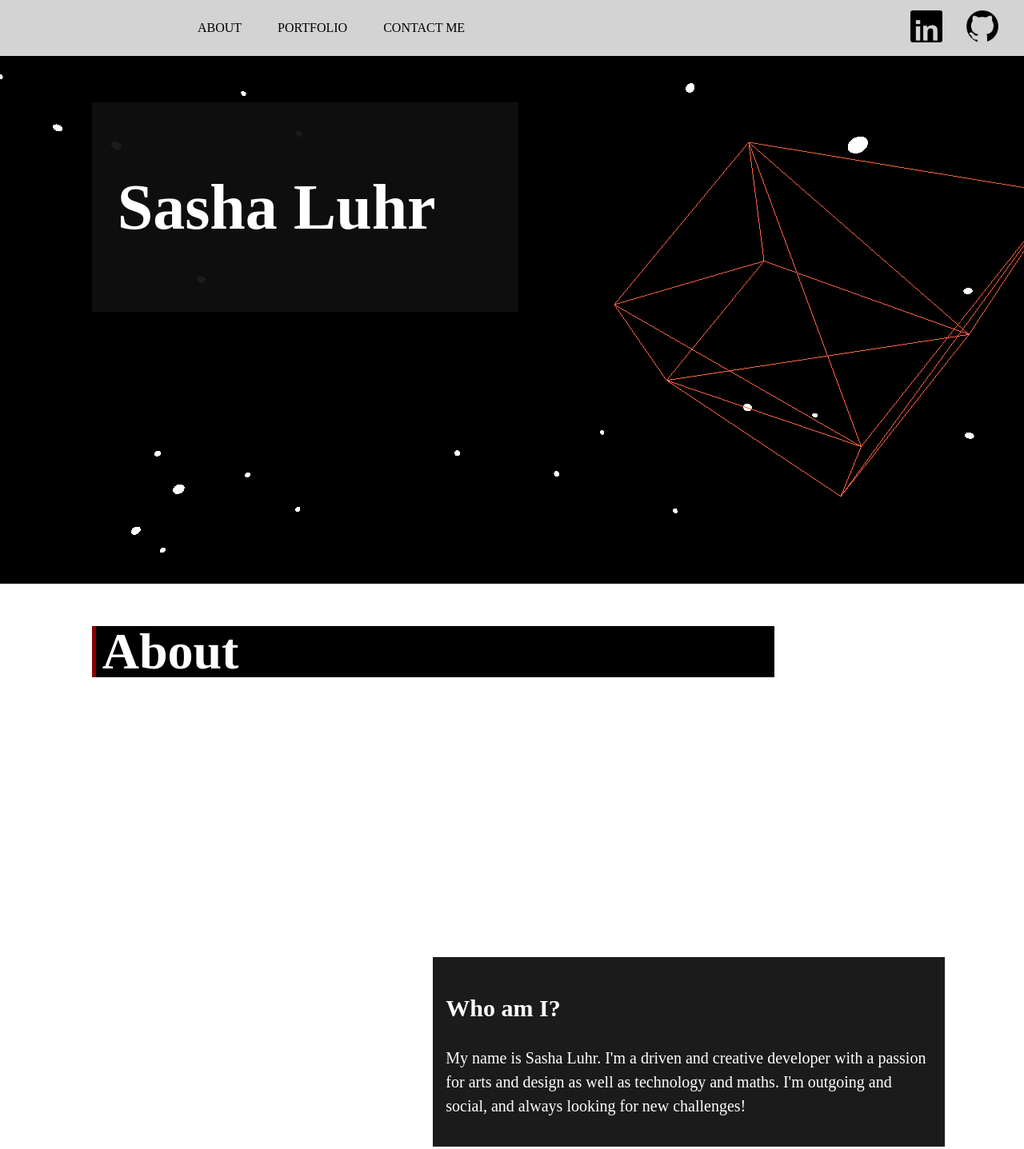
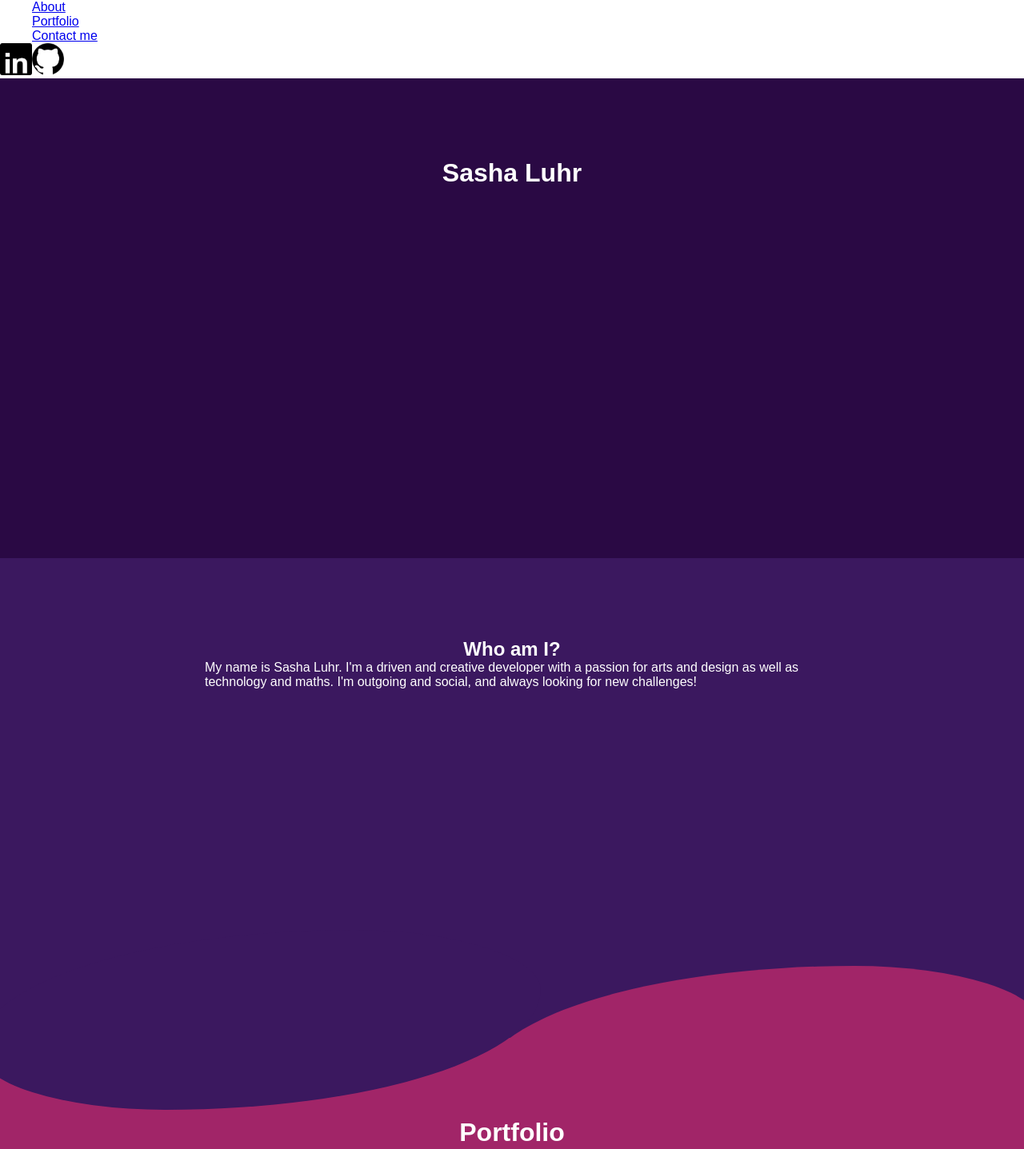
Before and after one commit to sashinshin/portfolio-website, a Gatsby site: page / in a window 1280 px wide. Shown: the top 1437 px of the page at 80% size. Built offline with nearby package versions, Linux system fonts and the light colour scheme; Gatsby itself is replaced by a stand-in of ours; animation ran at ten frames a second.

Commit message:
2d website

```diff
--- a/src/index/Main.js
+++ b/src/index/Main.js
@@ -1,6 +1,5 @@
 import React from 'react';
 import './main.css';
-import App from './threejs/App';
 import githubLogo from './images/github-logo.png'
 import linkedinLogo from './images/linkedin-logo.png'
 
@@ -11,8 +10,9 @@ const Main = () => {
         <title>
             Sasha Luhr
         </title>
-        <App />
         <main className="main-content">
+
+            {/* navbar */}
             <nav>
                 <ul className="nav">
                     <li>
@@ -36,13 +36,12 @@ const Main = () => {
                 </div>
             </nav>
 
-            <header className="name">
+            <header className="section c1">
                 <h1>Sasha Luhr</h1>
             </header>
 
-            <h1 className="title" id="about">About</h1>
 
-            <article class="left">
+            <article className="section c2">
                 <h2> Who am I?</h2>
 
                 <p>
@@ -50,11 +49,14 @@ const Main = () => {
                     I'm outgoing and social, and always looking for new challenges!
                 </p>
 
+            <div className="curve" />
             </article>
 
-            <h1 className="title" id="projects">Portfolio</h1>
 
-            <article className="light left">
+            <h1 className="section c3" id="projects">Portfolio</h1>
+
+            <article className="section c4">
+
                 <h3><a href="https://dream-stream.netlify.app/" target="_blank">DreamStream</a></h3>
                 <p>
                     DreamStream is an image sharing social media website created by me, Max Anderberg, Amund Ring and Konstantinos Dimtrakopoulus. It has all the features you would want including making posts, liking them, commenting and more!
@@ -63,7 +65,7 @@ const Main = () => {
                 </p>
             </article>
 
-            <article className="light">
+            <article className="section c2">
                 <h3><a href="http://workout-app-hackday.herokuapp.com/" target="_blank">Workout tracker</a></h3>
                 <p>
                     The workout tracker was made in one day as a hackday project. It lets you create exercises that you assemble into a workout complete with customizable reps, sets and weight. Your completed workouts are saved along with time and date.
@@ -71,15 +73,15 @@ const Main = () => {
                 </p>
             </article>
 
-            <article className="light left">
+            <article className="section c2">
                 <h3><a href="todo" target="_blank">Todo list</a></h3>
                 <p>
                     My first React application! A todo list where you can add, mark and remove items.
                 </p>
             </article>
 
+            <footer className="section c3">
                 <h1 className="title" id="contact">Contact me</h1>
-                <footer className="contact">
                 <ul className="contact__list">
                     <li>
                         <img src="https://cdn-icons-png.flaticon.com/512/561/561127.png" width="40" />
--- a/src/index/main.css
+++ b/src/index/main.css
@@ -1,128 +1,81 @@
-canvas {
-    position: fixed;
-    top: 0;
-    left: 0;
+* {
+    margin: 0;
 }
 
+body {
+    font-family: sans-serif;
+    color: white;
+    overflow-x: hidden;
+}
 
 html {
     scroll-behavior: smooth;
 }
 
 :root {
-    --dark-bg: rgba(15, 15, 15, 0.95);
-    --spacing: 350px;
-
-    font-weight: 400;
-    font-style: normal;
+    --color-1: #2A0944;
+    --color-2: #3B185F;
+    --color-3: #A12568;
+    --color-4: #FEC260;
 }
 
-nav {
-    position: fixed;
-    top: 0;
-    left: 0;
+.c1 {
+    background: var(--color-1);
+}
+.c2 {
+    background: var(--color-2);
+}
+.c3 {
+    background: var(--color-3);
+}
+.c4 {
+    background: var(--color-4);
+}
+
+.section {
+    position: relative;
     display: flex;
-    flex-direction: row;
-    justify-content: center;
+    flex-direction: column;
     align-items: center;
-    flex-wrap: wrap;
-    background-color: lightgray;
+    min-height: 400px;
+    padding: 100px 20vw;
+}
+
+.curve {
+    position: absolute;
+    height: 225px;
     width: 100%;
-    height: 70px;
+    bottom: 0%;
+
+}
+
+.curve::before {
+    content: '';
+    display: block;
+    position: absolute;
+    border-radius: 100% 50%;
+    width: 55%;
+    height: 100%;
+    background-color: var(--color-3);
+    transform: translate(85%, 60%);
+}
+
+.curve::after {
+    content: '';
+    display: block;
+    position: absolute;
+    border-radius: 100% 50%;
+    width: 55%;
+    height: 100%;
+    background-color: var(--color-2);
+    transform: translate(-4%, 40%);
     z-index: 1;
 }
 
-.nav {
-    display: flex;
-    justify-content: left;
-    list-style: none;
-    margin-left: 15%;
-}
-
-.nav li {
-    padding-right: 15px;
-}
-
-.nav a {
-    margin: 15px;
-    color: black;
-    text-decoration: none;
-    text-transform: uppercase;
-}
-
-.nav a:hover {
-    color: darkred;
-}
-
-.links {
-    flex: 1 1 auto;
-    margin-left: 40%;
-}
-
-.links a {
-    margin: 15px;
-}
-.main-content {
-    width: 100vw;
-    color: white;
-    z-index: 99;
-    position: absolute;
-    width: 100%;
-    margin: 0px auto;
-    padding: 120px 0px;
-
-    display: grid;
-    grid-template-columns: repeat(12, 1fr);
-}
-
-h1, h2, h3 {
-    font-weight: 700;
-    font-style: normal;
-}
-
-.name {
-    background: var(--dark-bg);
-    grid-column: 2 / span 5;
-    font-size: 2.5rem;
-    padding: 2rem;
-    margin-bottom: var(--spacing);
-}
-
-article {
-    grid-column: 2 / 8;
+footer {
     padding: 1rem;
-    background: var(--dark-bg);
     font-size: 1.25rem;
     line-height: 1.5;
-    margin-bottom: var(--spacing);
-}
-
-.title {
-    /* margin: 0; */
-    /* padding: 0; */
-    border-inline-start: 5px solid darkred;
-    padding-inline-start: .5rem;
-    grid-column: 2 / span 8;
-    margin-bottom: var(--spacing);
-    color: white;
-    background-color: black;
-    font-size: 4rem;
-    display: inline;
-    line-height: 1;
-}
-
-
-.left {
-    grid-column: 6 / 12;
-}
-
-footer {
-    grid-column: 2 / 8;
-    padding: 1rem;
-    background: var(--dark-bg);
-    font-size: 1.25rem;
-    line-height: 1.5;
-    margin-bottom: var(--spacing);
 }
 
 .contact__list {
--- a/src/index/threejs/App.js
+++ /dev/null
@@ -1,140 +0,0 @@
-import React, { useEffect } from 'react'
-import * as THREE from 'three';
-import { OrbitControls } from 'three/examples/jsm/controls/OrbitControls';
-import { torus, addStar, moon, cube, cube2, cube3 } from './geometry';
-
-
-
-const App = () => {
-
-  useEffect(() => {
-    // Setup
-    const scene = new THREE.Scene();
-    const camera = new THREE.PerspectiveCamera(75, window.innerWidth / window.innerHeight, 0.001, 1000);
-
-    const renderer = new THREE.WebGLRenderer({
-      canvas: document.getElementById('bg'),
-    });
-    renderer.setPixelRatio(window.devicePixelRatio);
-    renderer.setSize(window.innerWidth, window.innerHeight);
-
-    //camera.position.setZ(30);
-    //camera.position.setX(-3);
-    camera.position.setY(3);
-
-    renderer.render(scene, camera);
-
-    // Add geometry
-    // scene.add(torus);
-    // torus.position.setZ(-40);
-
-    // scene.add(moon);
-    // moon.position.z = -20;
-    // moon.position.setX(-10);
-
-    scene.add(cube);
-    cube.position.setZ(-6);
-    cube.position.setX(4);
-    cube.position.setY(3)
-
-    scene.add(cube2);
-    cube2.position.setZ(2);
-    cube2.position.setX(-3);
-    cube2.position.setY(3)
-
-    scene.add(cube3);
-    cube3.position.setZ(26);
-    cube3.position.setX(4);
-    cube3.position.setY(3)
-
-    Array(200).fill().forEach(() => addStar(scene));
-
-    // Create light
-    const pointLight = new THREE.PointLight(0xffffff);
-    pointLight.position.set(20, 20, 20)
-
-    const ambientLight = new THREE.AmbientLight(0xffffff);
-
-    scene.add(pointLight, ambientLight);
-
-    // // Dev tools
-    // const lightHelper = new THREE.PointLightHelper(pointLight);
-    // scene.add(lightHelper);
-
-    // const gridHelper = new THREE.GridHelper(200, 50);
-    // scene.add(gridHelper);
-
-
-    // Window resize
-    window.addEventListener('resize', () => {
-      camera.updateProjectionMatrix();
-      renderer.setSize(window.innerWidth, window.innerHeight);
-    });
-
-
-    // Control camera on scroll
-    const moveCamera = () => {
-      const t = document.body.getBoundingClientRect().top;
-      moon.rotation.x += 0.05;
-      // moon.rotation.y += 0.075;
-      // moon.rotation.z += 0.05;
-
-      // Rotate objects here
-
-      camera.position.z = t * -0.01;
-      camera.position.x = t * -0.0002;
-      camera.rotation.y = t * 0.0002;
-
-    }
-
-    document.body.onscroll = moveCamera;
-    moveCamera();
-
-
-    // Orbit control
-    // const controls = new OrbitControls(camera, renderer.domElement);
-    const rot1 = {x : Math.random() * (0.01-0.001) + 0.001, y: Math.random() * (0.01-0.001) + 0.001, z: Math.random() * (0.01-0.001) + 0.001};
-    const rot2 = {x : Math.random() * (0.01-0.001) + 0.001, y: Math.random() * (0.01-0.001) + 0.001, z: Math.random() * (0.01-0.001) + 0.001};
-    const rot3 = {x : Math.random() * (0.01-0.001) + 0.001, y: Math.random() * (0.01-0.001) + 0.001, z: Math.random() * (0.01-0.001) + 0.001};
-
-    const slowRotation = (mesh, obj) => {
-      // mesh.rotation.x += 0.005;
-      // mesh.rotation.y += 0.001;
-      // mesh.rotation.z += 0.005;
-      mesh.rotation.x += obj.x;
-      mesh.rotation.y += obj.y;
-      mesh.rotation.z += obj.z;
-    }
-
-
-    // Update scene
-    const animate = () => {
-      requestAnimationFrame(animate);
-
-      torus.rotation.x += 0.01;
-      torus.rotation.y += 0.005;
-      torus.rotation.z += 0.01;
-
-      // controls.update();
-      // cube.rotation.x += 0.01;
-      // cube.rotation.y += 0.001;
-      // cube.rotation.z += 0.005;
-      slowRotation(cube, rot1);
-      slowRotation(cube2, rot2);
-      slowRotation(cube3, rot3);
-
-      moon.rotation.x += 0.005;
-
-      renderer.render(scene, camera);
-    }
-
-    animate();
-
-  }, [])
-
-  return (
-    <canvas id="bg"></canvas>
-  );
-}
-
-export default App
--- a/src/index/threejs/geometry.js
+++ /dev/null
@@ -1,85 +0,0 @@
-import * as THREE from 'three';
-import moonImage from '../images/moon.jpg';
-import normalImage from '../images/normal.jpg';
-import me from '../images/IMG_4966.jpg';
-import seth from '../images/IMG_8007.jpg';
-import dreamStream from '../images/dream-stream.png';
-
-console.log('inside gemoetry.js');
-
-// Create torus
-const torusGeometry = new THREE.TorusGeometry(10, 3, 16, 100);
-//const material = new THREE.MeshBasicMaterial( {color: 0xFF6347, wireframe: true});
-const torusMaterial = new THREE.MeshPhongMaterial( {color: 0xFF6347});
-const torus = new THREE.Mesh(torusGeometry, torusMaterial);
-// torus.rotation.x = Math.PI * -0.25;
-
-// Random stars
-const addStar = (scene) => {
-    const geometry = new THREE.SphereGeometry(0.25, 24, 24);
-    const material = new THREE.MeshBasicMaterial({color: 0xffffff});
-    const star = new THREE.Mesh(geometry, material);
-
-    const [x, y, z] = Array(3).fill().map(() => THREE.MathUtils.randFloatSpread(100));
-
-    star.position.set(x, y, z);
-    scene.add(star);
-    }
-
-let moon, cube, cube2, cube3;
-
-console.log('before condition');
-console.log(typeof window);
-console.log(typeof document);
-
-if (typeof document !== 'undefined') {
-    console.log('in condition');
-    console.log(typeof window);
-    console.log(typeof document);
-
-    let moonTexture, normalTexture;
-    // The texture loader invokes the document, need workaround.
-    // Simple conditional doesn't seem to work
-    moonTexture = new THREE.TextureLoader().load(moonImage);
-    // const normalTexture = new THREE.TextureLoader().load(normalImage);
-
-
-    moon = new THREE.Mesh(
-    new THREE.SphereGeometry(3, 32, 32),
-    new THREE.MeshStandardMaterial({
-        map: moonTexture,
-        normalMap: normalTexture,
-        })
-    );
-    // new THREE.MeshBasicMaterial({color: 0xFF6347, wireframe: true})
-    // );
-
-    // Cube
-    const cubeGeometry = new THREE.BoxGeometry(3, 3, 3);
-
-    // const meTexture = new THREE.TextureLoader().load(me);
-    // const cubeMaterial = new THREE.MeshStandardMaterial({
-    //     map: meTexture,
-    // });
-
-    // cube = new THREE.Mesh(cubeGeometry, cubeMaterial);
-
-    // const sethTexture = new THREE.TextureLoader().load(seth);
-    // const cubeMaterial2 = new THREE.MeshStandardMaterial({
-    //     map: sethTexture,
-    // });
-    // cube2 = new THREE.Mesh(cubeGeometry, cubeMaterial2);
-
-    // const dreamStreamTexture = new THREE.TextureLoader().load(dreamStream);
-    // const cubeMaterial3 = new THREE.MeshStandardMaterial({
-    //     map: dreamStreamTexture,
-    // });
-    // cube3 = new THREE.Mesh(cubeGeometry, cubeMaterial3);
-
-    cube = new THREE.Mesh(cubeGeometry, new THREE.MeshBasicMaterial({color: 0xFF6347, wireframe: true}));
-    cube2 = new THREE.Mesh(cubeGeometry, new THREE.MeshBasicMaterial({color: 0xFF6347, wireframe: true}));
-    cube3 = new THREE.Mesh(cubeGeometry, new THREE.MeshBasicMaterial({color: 0xFF6347, wireframe: true}));
-
-}
-
-export { torus, moon, cube, cube2, cube3, addStar };
```
Also changed, not shown: src/index/images/IMG_4966.jpg (deleted), src/index/images/IMG_8007.jpg (deleted), src/index/images/moon.jpg (deleted), src/index/images/normal.jpg (deleted). Lines whose indentation alone changed are shown as unchanged.
